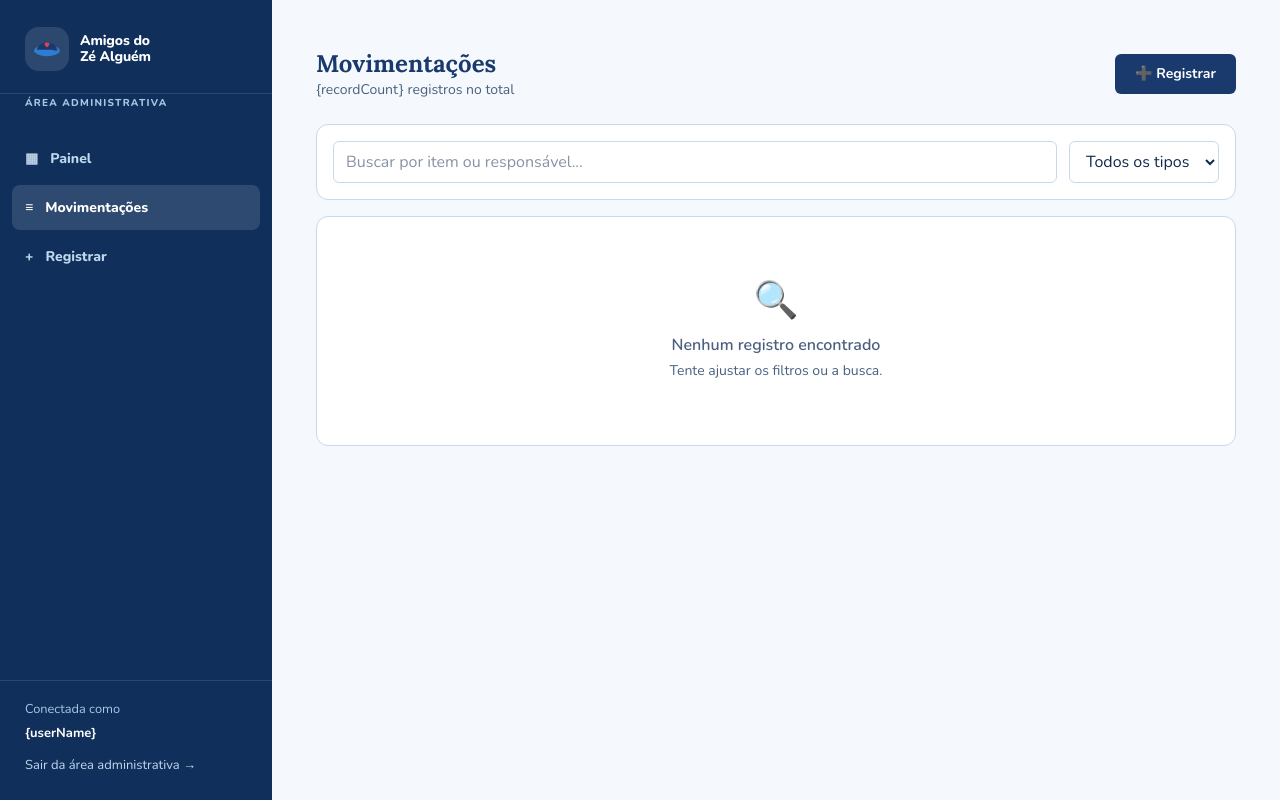
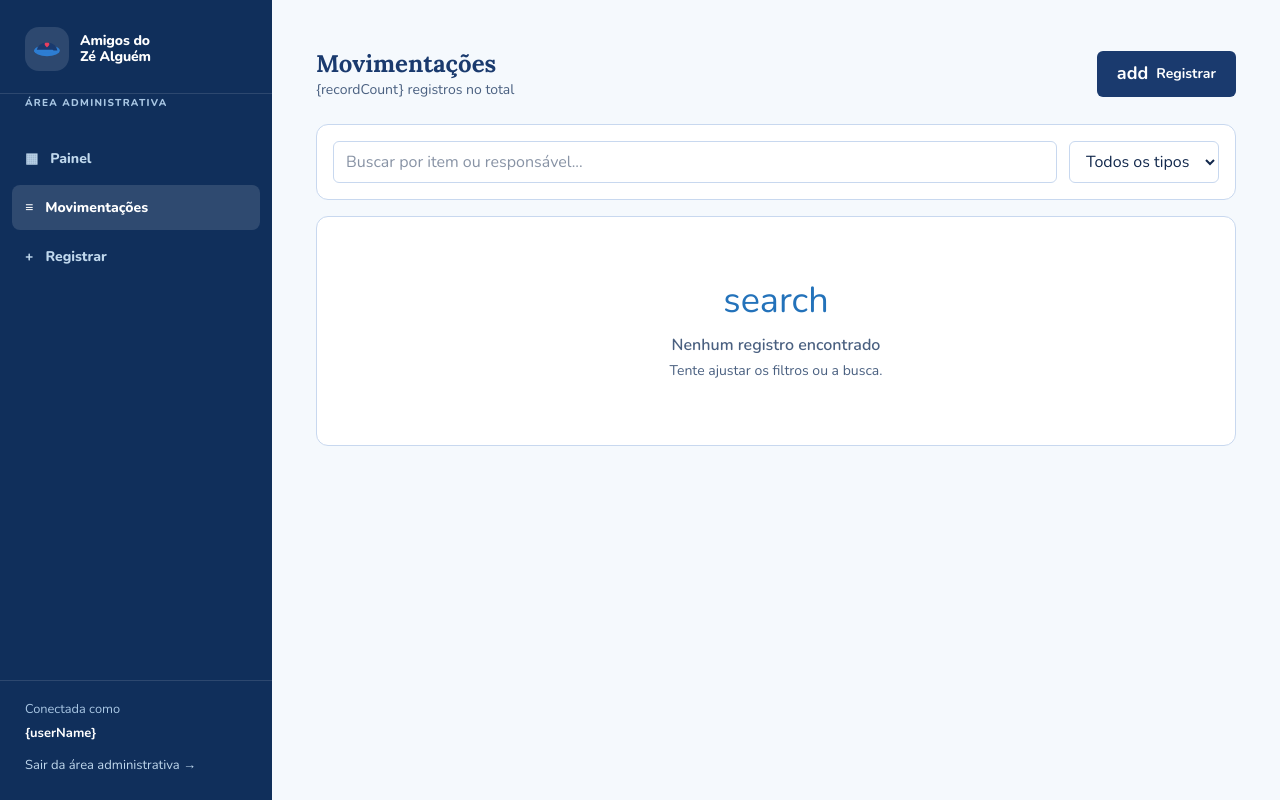
Before and after one commit to RAZIEL-SEC/Trabalho-Web-III, a React (Vite) app: page /admin/dashboard/movimentacoes in a window 1280 px wide. Built offline with nearby package versions, Linux system fonts and the light colour scheme; the HTML template or start-up script is replaced by a standard one.

Commit message:
Replace emoji with vector icons in Movimentacoes.tsx

```diff
--- a/src/pages/admin/Movimentacoes.tsx
+++ b/src/pages/admin/Movimentacoes.tsx
@@ -1,6 +1,7 @@
 import { useState } from 'react';
 import { Link } from 'react-router';
 import { Movimentacao, TipoMovimentacao } from '../../data/apiTypes';
+import Icon from '../../components/Icon';
 
 export default function Movimentacoes() {
   const [dados] = useState<Movimentacao[]>([]);
@@ -27,7 +28,7 @@ export default function Movimentacoes() {
           to="/admin/dashboard/registrar"
           className="inline-flex items-center gap-2 bg-[#1a3a6e] text-white font-bold px-5 py-2.5 rounded-md hover:bg-[#0f1f3d] transition-colors text-sm self-start sm:self-auto"
         >
-          ➕ Registrar
+          <Icon name="add" size={18} /> Registrar
         </Link>
       </div>
 
@@ -63,7 +64,7 @@ export default function Movimentacoes() {
       <div className="hidden md:block bg-white border border-[#c8d8ef] rounded-xl overflow-hidden">
         {filtrados.length === 0 ? (
           <div className="text-center py-16 text-[#4a6080]">
-            <div className="text-4xl mb-3">🔍</div>
+            <div className="text-4xl mb-3 text-[#2372ba]"><Icon name="search" size={36} /></div>
             <p className="font-semibold">Nenhum registro encontrado</p>
             <p className="text-sm mt-1">Tente ajustar os filtros ou a busca.</p>
           </div>
@@ -114,7 +115,7 @@ export default function Movimentacoes() {
       <div className="md:hidden space-y-3">
         {filtrados.length === 0 ? (
           <div className="bg-white border border-[#c8d8ef] rounded-xl text-center py-12 text-[#4a6080]">
-            <div className="text-3xl mb-2">🔍</div>
+            <div className="text-3xl mb-2 text-[#2372ba]"><Icon name="search" size={30} /></div>
             <p className="font-semibold text-sm">Nenhum registro encontrado</p>
           </div>
         ) : (
```
